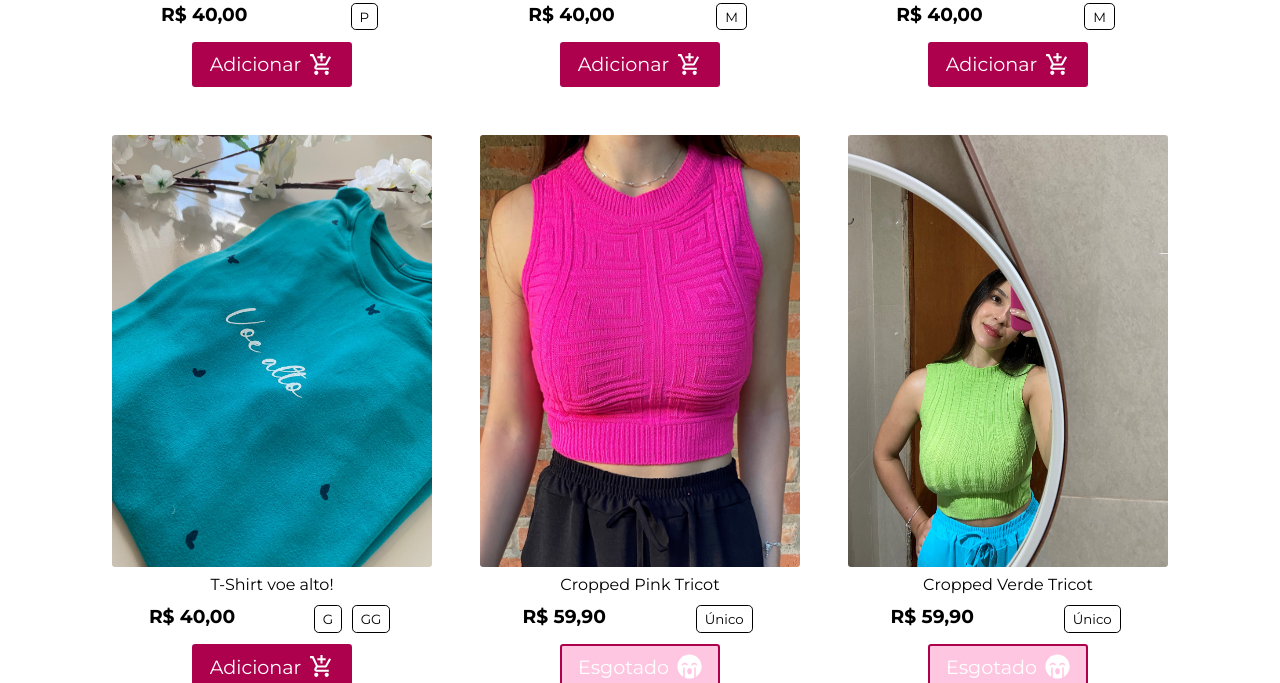
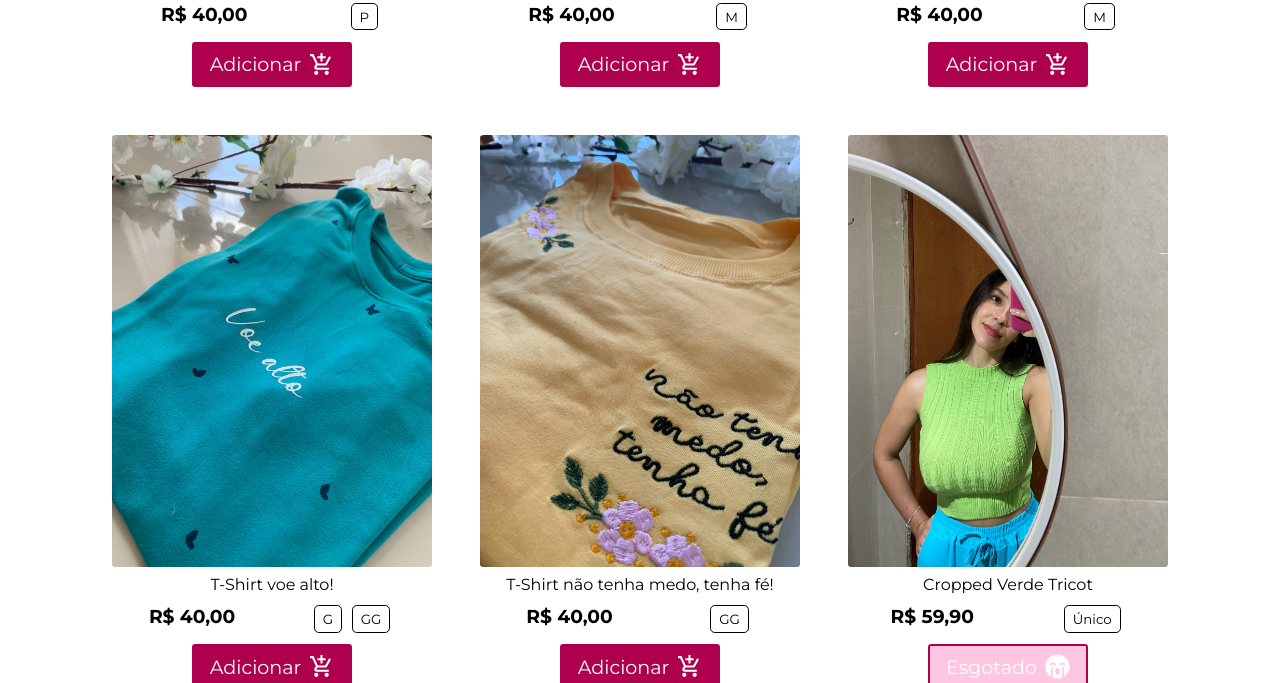
Before and after one commit to athena272/luah, a React (Vite) app: page / in a window 1280 px wide. Shown: the part 2720-3403 px from the top of the page. Built offline with nearby package versions, Linux system fonts and the light colour scheme.

Commit message:
Update App.jsx

```diff
--- a/src/App.jsx
+++ b/src/App.jsx
@@ -164,14 +164,16 @@ const products = [
   },
   {
     id: 18,
-    name: "Cropped Pink Tricot",
-    price: 59.9,
-    quant: 0,
-    size: ["Único"],
-    categories: ["tShirt", "novidades"],
-    image: ["media/roupas/cpRosa2.jpg", "media/roupas/cpRosa1.jpg"],
-    description: "🧣 Cropped pink confeccionado em Tricot.",
-    descSize: "📐 Tamanho único, veste de P até G.",
+    name: "T-Shirt não tenha medo, tenha fé!",
+    price: 40.0,
+    quant: 50,
+    size: ["GG"],
+    categories: ["tShirt"],
+    image: [
+      "media/roupas/medoFe.jpeg",
+    ],
+    description: "🧣 T-Shirt não tenha medo, tenha fé!",
+    descSize: "📐 Tamanho GG disponível",
   },
   {
     id: 23,
```
